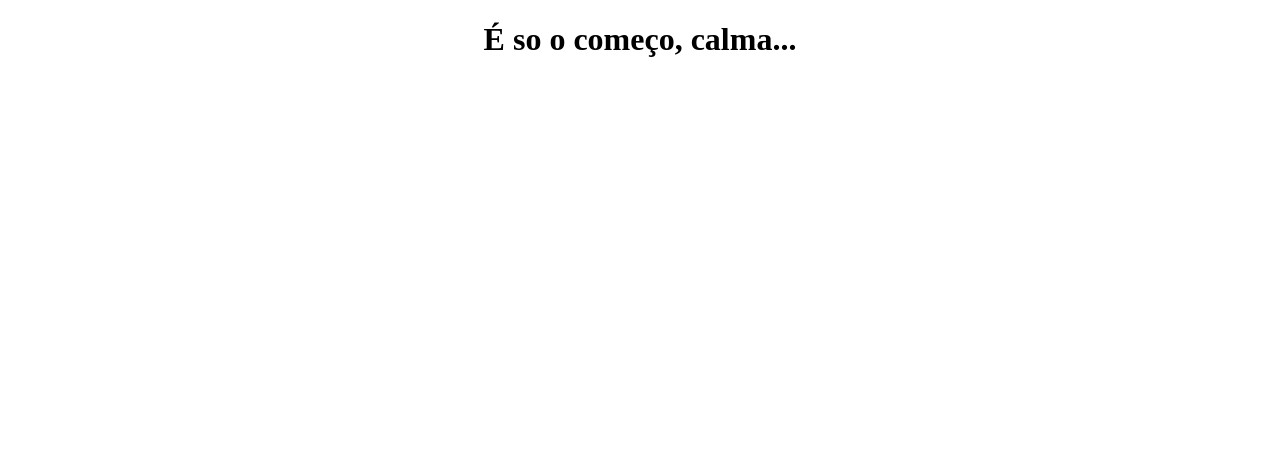
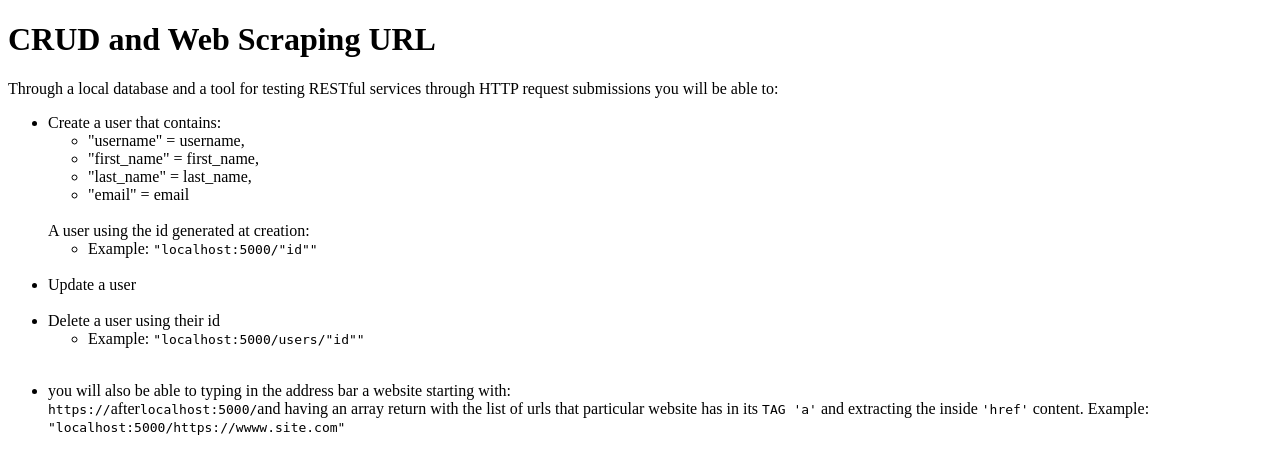
Before and after one commit to desogab/CRUD-pyhton-and-flask, a Flask app: page / in a window 1280 px wide. Shown: the top 474 px of the page. Run offline with Flask 2, Linux system fonts and the light colour scheme.

Commit message:
information about API inside of home.html

```diff
--- a/api/app.py
+++ b/api/app.py
@@ -55,7 +55,7 @@ def get_user(id):
     return Response(user, mimetype="application/json", status=200)
 
 
-#A particularidade desta funçaoa baixo
+#A particularidade desta funçao abaixo
 #é o elemento spread(**), reduzindo a sintaxe.
 #Ele transforma algo como :
 #   User(name="qualquer",
--- a/api/static/styles.css
+++ /dev/null
@@ -1,3 +0,0 @@
-html {
-    text-align: center;
-}
--- a/api/templates/home.html
+++ b/api/templates/home.html
@@ -3,10 +3,62 @@
 <head>
     <meta charset="UTF-8">
     <meta name="viewport" content="width=device-width, initial-scale=1.0">
-    <link rel="stylesheet" href="static/styles.css">
+    <link rel="stylesheet" href="">
     <title>CRUDzin</title>
 </head>
 <body>
-    <h1>É so o começo, calma...</h1>
+    <div class="container">
+        <h1 class ="title">CRUD and Web Scraping URL</h1>
+        <p> Through a local database and
+            a tool for testing RESTful services
+            through HTTP request submissions you will be able to:
+        </p>
+        <ul class="list">
+            <li>
+                Create a user that contains:
+                <ul>
+                    <li>
+                        "username" = username,
+                    </li>
+                    <li>
+                        "first_name" = first_name,
+                    </li>
+                    <li>
+                        "last_name" = last_name,
+                    </li>
+                    <li>
+                        "email" = email
+                    </li><br>
+                </ul>
+            </li>
+                A user using the id generated at creation:
+            <ul>
+                <li>
+                    Example: <code>"localhost:5000/"id""</code>
+                </li><br>
+            </ul>
+            <li>
+                Update a user
+            </li><br>
+            <li>
+                Delete a user using their id
+                <ul>
+                    <li>
+                        Example: <code>"localhost:5000/users/"id""</code>
+                    </li><br>
+                </ul>
+            </li>
+        </ul>
+    <ul>
+        <li>
+            <p>you will also be able to typing in the address bar
+                a website starting with: <br><code>https://</code>after<code>localhost:5000/</code>and having an array return
+                with the list of urls that particular website has in its <code>TAG 'a'</code>
+                and extracting the inside <code>'href'</code> content.
+                Example: <code>"localhost:5000/https://wwww.site.com"</code></p>
+        </li>
+    </ul>
+
+    </div>
 </body>
 </html>
```
